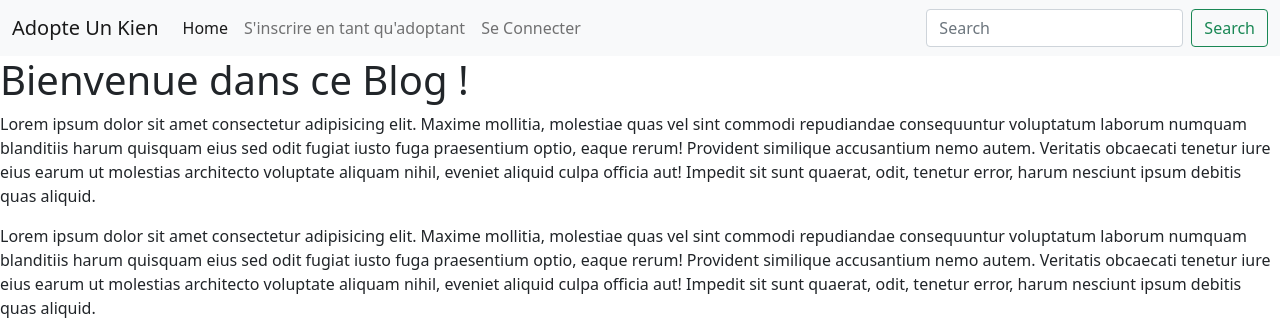
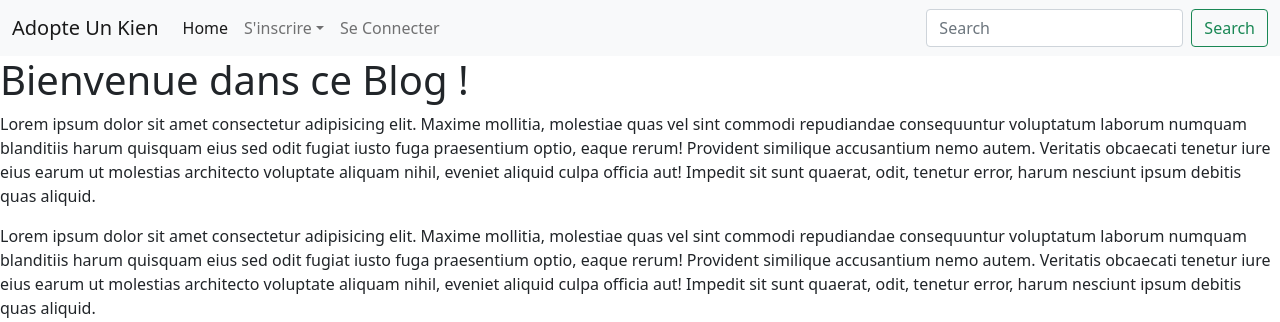
Before and after one commit to TMolinas/adopte-un-kien, a Symfony app: template templates/adopt_dog/home.html.twig in a window 1280 px wide. Shown: the top 322 px of the page. Run offline with Twig, Linux system fonts and the light colour scheme; the template is opened without the code that fills it, so the values that code supplies are empty; some libraries are stand-ins or nearby versions.

Commit message:
modification de la navbar

```diff
--- a/templates/navbar.html.twig
+++ b/templates/navbar.html.twig
@@ -18,8 +18,14 @@
                 <li class="nav-item">
                     <a class="nav-link active" aria-current="page" href="#">Home</a>
                 </li>
-                <li class="nav-item">
-                    <a class="nav-link" href={{ path('registrationAdoptant') }}>S'inscrire en tant qu'adoptant</a>
+
+                <li class="nav-item dropdown">
+                    <a class="nav-link dropdown-toggle" data-bs-toggle="dropdown" href="#" role="button" aria-haspopup="true" aria-expanded="false">S'inscrire</a>
+                    <div class="dropdown-menu">
+                        <a class="dropdown-item" href="{{ path('registrationAdoptant') }}">en tant qu'adoptant</a>
+                        <a class="dropdown-item" href="#">en tant qu'éleveur SPA</a>
+
+                    </div>
                 </li>
 
                 <li class="nav-item">
```
Also changed, not shown: 1 other file.
